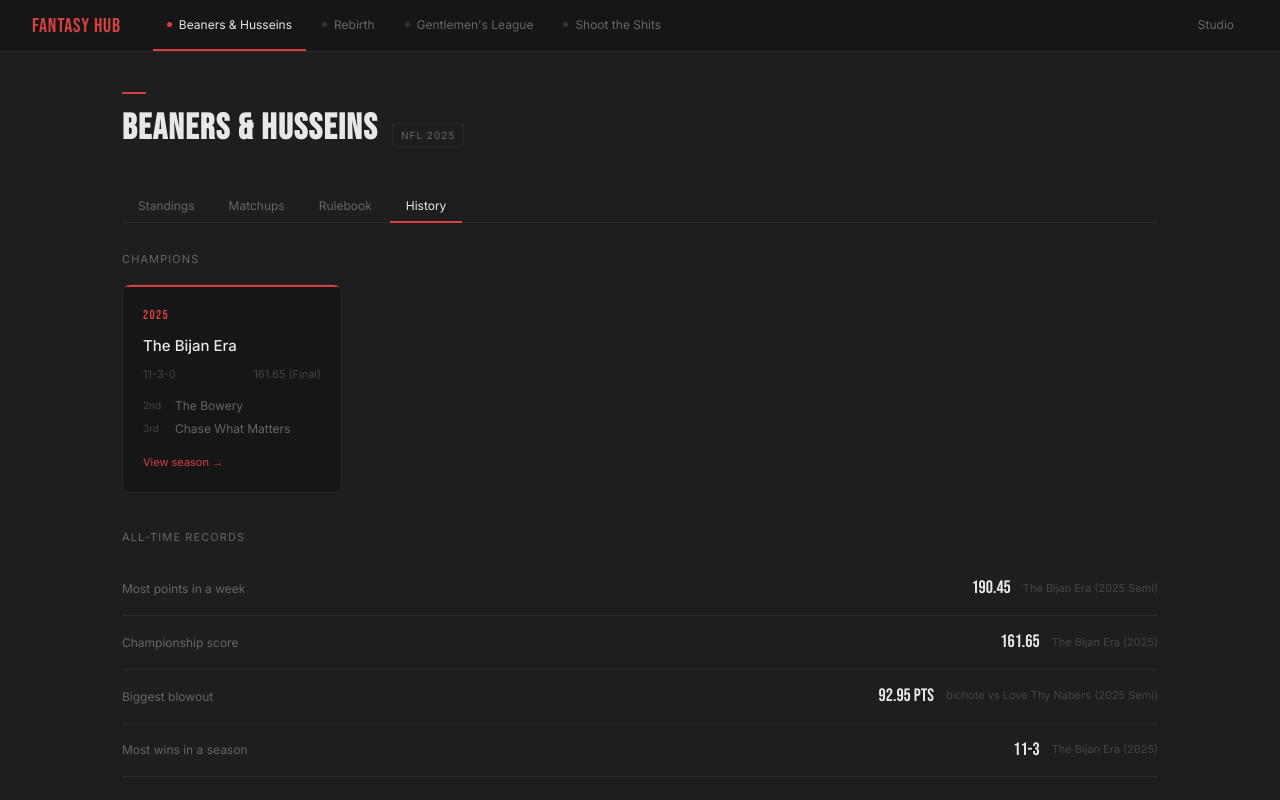
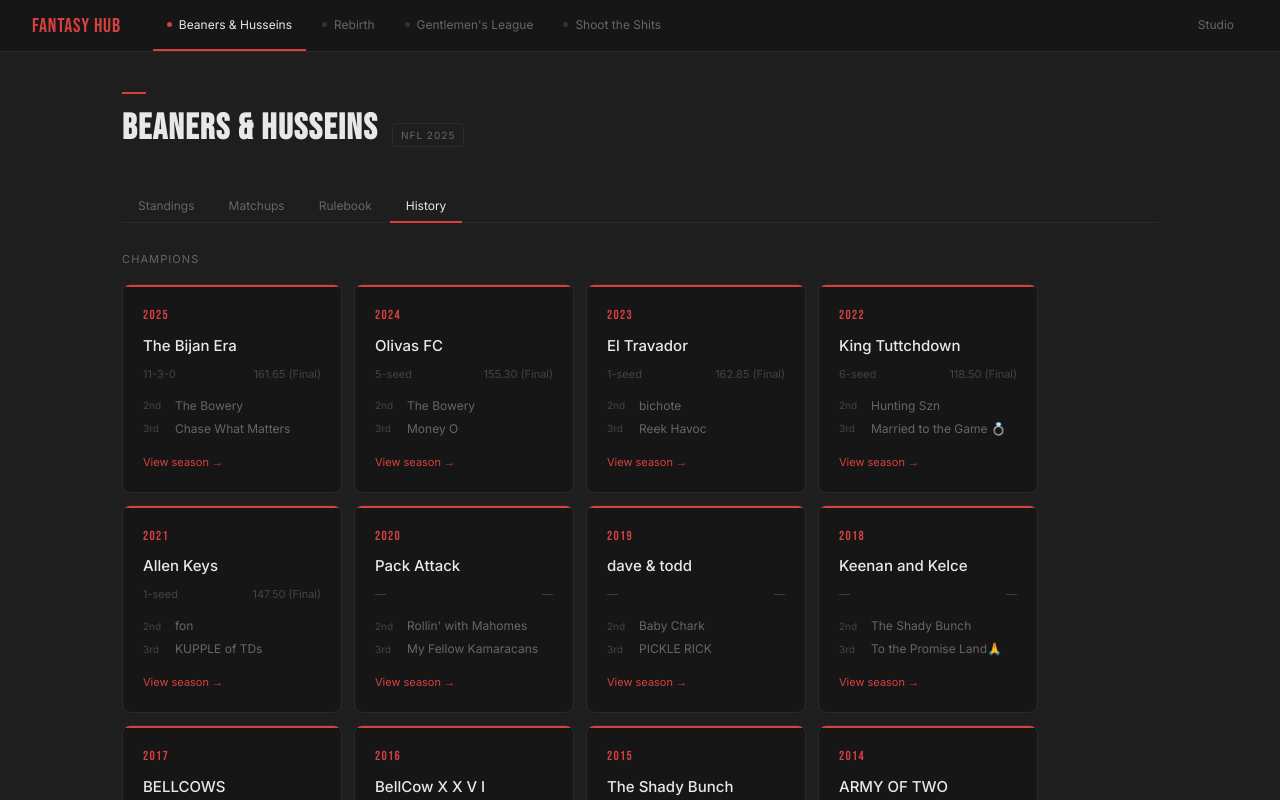
Before and after one commit to cuadz22/fantasy-hub, a React (Vite) app in the folder client/: page /league/beaners-husseins in a window 1280 px wide. Both pictures are taken after a click on the button "History". Shown: the top 800 px of the page. Built offline with nearby package versions, Linux system fonts and the light colour scheme; the HTML template or start-up script is replaced by a standard one.

Commit message:
add full 12-year history for Beaners & Husseins

```diff
--- a/client/src/components/History.jsx
+++ b/client/src/components/History.jsx
@@ -1,30 +1,29 @@
 const HISTORY = {
   'beaners-husseins': {
     seasons: [
-      {
-        year: 2025,
-        champion: { team: 'The Bijan Era', record: '11-3-0', points: '161.65 (Final)' },
-        runnerUp: 'The Bowery',
-        thirdPlace: 'Chase What Matters',
-        url: 'https://football.fantasysports.yahoo.com/league/beanershussein/2025',
-      },
+      { year: 2025, champion: { team: 'The Bijan Era', record: '11-3-0', points: '161.65 (Final)' }, runnerUp: 'The Bowery', thirdPlace: 'Chase What Matters', url: 'https://football.fantasysports.yahoo.com/league/beanershussein/2025' },
+      { year: 2024, champion: { team: 'Olivas FC', record: '5-seed', points: '155.30 (Final)' }, runnerUp: 'The Bowery', thirdPlace: 'Money O', url: 'https://football.fantasysports.yahoo.com/league/beanershussein/2024' },
+      { year: 2023, champion: { team: 'El Travador', record: '1-seed', points: '162.85 (Final)' }, runnerUp: 'bichote', thirdPlace: 'Reek Havoc', url: 'https://football.fantasysports.yahoo.com/league/beanershussein/2023' },
+      { year: 2022, champion: { team: 'King Tuttchdown', record: '6-seed', points: '118.50 (Final)' }, runnerUp: 'Hunting Szn', thirdPlace: 'Married to the Game 💍', url: 'https://football.fantasysports.yahoo.com/league/beanershussein/2022' },
+      { year: 2021, champion: { team: 'Allen Keys', record: '1-seed', points: '147.50 (Final)' }, runnerUp: 'fon', thirdPlace: 'KUPPLE of TDs', url: 'https://football.fantasysports.yahoo.com/league/beanershussein/2021' },
+      { year: 2020, champion: { team: 'Pack Attack', record: '—', points: '—' }, runnerUp: "Rollin' with Mahomes", thirdPlace: 'My Fellow Kamaracans', url: 'https://football.fantasysports.yahoo.com/league/beanershussein/2020' },
+      { year: 2019, champion: { team: 'dave & todd', record: '—', points: '—' }, runnerUp: 'Baby Chark', thirdPlace: 'PICKLE RICK', url: 'https://football.fantasysports.yahoo.com/league/beanershussein/2019' },
+      { year: 2018, champion: { team: 'Keenan and Kelce', record: '—', points: '—' }, runnerUp: 'The Shady Bunch', thirdPlace: 'To the Promise Land🙏', url: 'https://football.fantasysports.yahoo.com/league/beanershussein/2018' },
+      { year: 2017, champion: { team: 'BELLCOWS', record: '—', points: '—' }, runnerUp: 'Kyle Lopez', thirdPlace: 'Jesus Take The Wheel', url: 'https://football.fantasysports.yahoo.com/league/beanershussein/2017' },
+      { year: 2016, champion: { team: 'BellCow X X V I', record: '—', points: '—' }, runnerUp: 'The Shady Bunch', thirdPlace: "Don't Hit AJ's Green", url: 'https://football.fantasysports.yahoo.com/league/beanershussein/2016' },
+      { year: 2015, champion: { team: 'The Shady Bunch', record: '—', points: '—' }, runnerUp: "Drinkin' Fortes", thirdPlace: 'All on the Fitz', url: 'https://football.fantasysports.yahoo.com/league/beanershussein/2015' },
+      { year: 2014, champion: { team: 'ARMY OF TWO', record: '—', points: '—' }, runnerUp: 'Charles IN Charge', thirdPlace: "Booz'n and Cruz'n", url: 'https://football.fantasysports.yahoo.com/league/beanershussein/2014' },
     ],
     records: [
-      { label: 'Most points in a week', value: '190.45', holder: 'The Bijan Era (2025 Semi)' },
-      { label: 'Championship score', value: '161.65', holder: 'The Bijan Era (2025)' },
-      { label: 'Biggest blowout', value: '92.95 pts', holder: 'bichote vs Love Thy Nabers (2025 Semi)' },
-      { label: 'Most wins in a season', value: '11-3', holder: 'The Bijan Era (2025)' },
+      { label: 'Most points in a game', value: '209.50', holder: 'Allen Keys (2021 Semi)' },
+      { label: 'Championship score', value: '162.85', holder: 'El Travador (2023)' },
+      { label: 'Biggest upset', value: '6-seed wins', holder: 'King Tuttchdown (2022)' },
+      { label: 'Most championships', value: '1 each', holder: '11 different winners in 12 seasons' },
     ],
   },
   'rebirth': {
     seasons: [
-      {
-        year: 2025,
-        champion: { team: 'Nacua Matata', record: '8-6-0', points: '2221.70 pts' },
-        runnerUp: 'Rents Due',
-        thirdPlace: 'bichote',
-        url: 'https://football.fantasysports.yahoo.com/2025/f1/127692',
-      },
+      { year: 2025, champion: { team: 'Nacua Matata', record: '8-6-0', points: '2221.70 pts' }, runnerUp: 'Rents Due', thirdPlace: 'bichote', url: 'https://football.fantasysports.yahoo.com/2025/f1/127692' },
     ],
     records: [
       { label: 'Most points scored', value: '2337.14', holder: 'bichote (2025)' },
@@ -35,13 +34,7 @@
   },
   'gentlemens-league': {
     seasons: [
-      {
-        year: 2025,
-        champion: { team: 'Sir', record: '12-2-0', points: '169.95 (Final)' },
-        runnerUp: 'Mr. Electricity',
-        thirdPlace: 'Bo Meets World ⚡️',
-        url: 'https://football.fantasysports.yahoo.com/2025/f1/127687',
-      },
+      { year: 2025, champion: { team: 'Sir', record: '12-2-0', points: '169.95 (Final)' }, runnerUp: 'Mr. Electricity', thirdPlace: 'Bo Meets World ⚡️', url: 'https://football.fantasysports.yahoo.com/2025/f1/127687' },
     ],
     records: [
       { label: 'Most points in a game', value: '232.00', holder: 'Bo Meets World ⚡️ (2025 QF)' },
@@ -52,13 +45,7 @@
   },
   'shoot-the-shits': {
     seasons: [
-      {
-        year: 2025,
-        champion: { team: 'Baba Yaga', record: '11-3-0', points: '176.50 (Final)' },
-        runnerUp: 'Chase Jam',
-        thirdPlace: 'CDiss Golden Pears',
-        url: 'https://football.fantasysports.yahoo.com/2025/f1/917285',
-      },
+      { year: 2025, champion: { team: 'Baba Yaga', record: '11-3-0', points: '176.50 (Final)' }, runnerUp: 'Chase Jam', thirdPlace: 'CDiss Golden Pears', url: 'https://football.fantasysports.yahoo.com/2025/f1/917285' },
     ],
     records: [
       { label: 'Most points in a game', value: '239.95', holder: 'Baba Yaga (2025 Semi)' },
```
